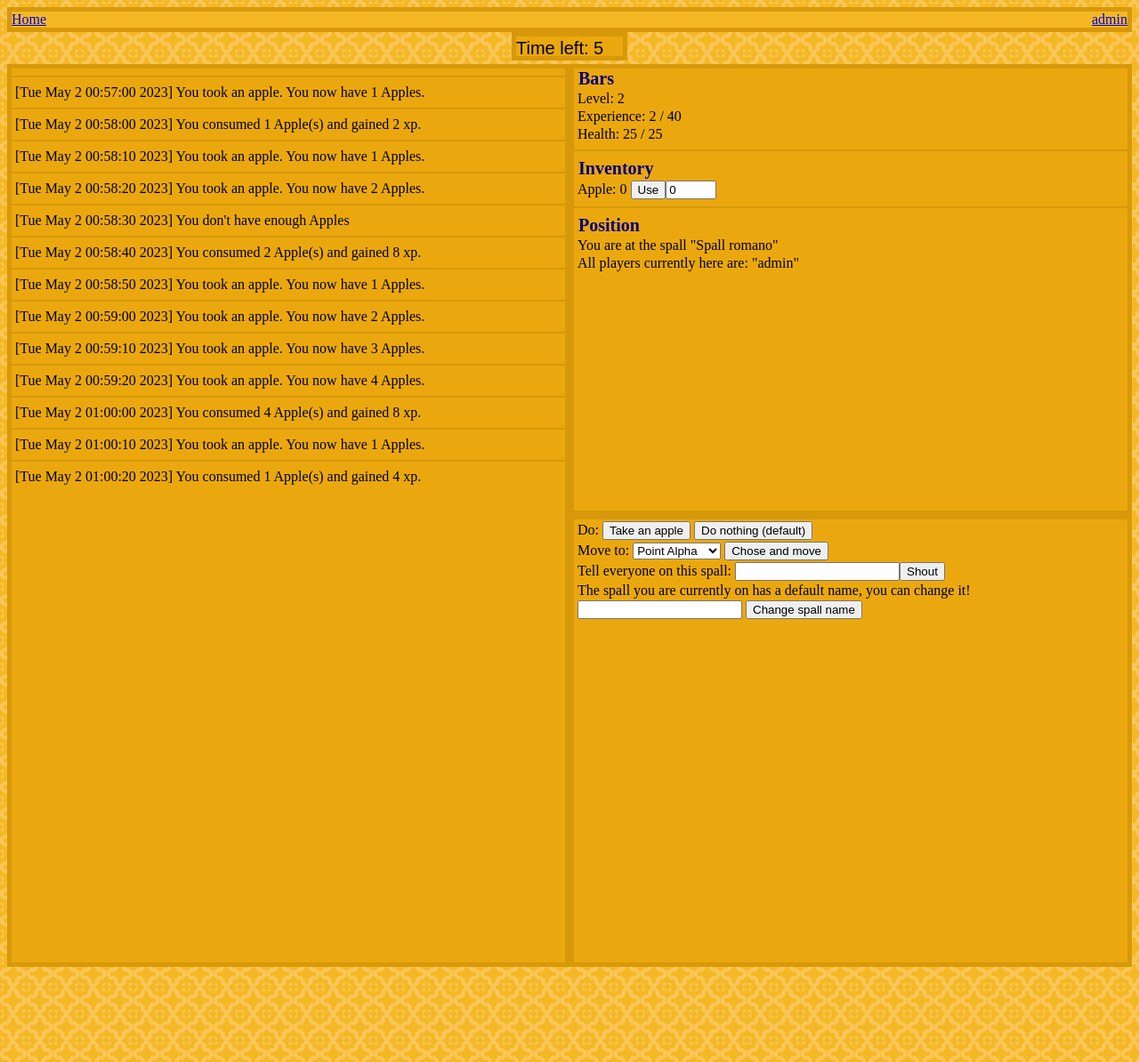
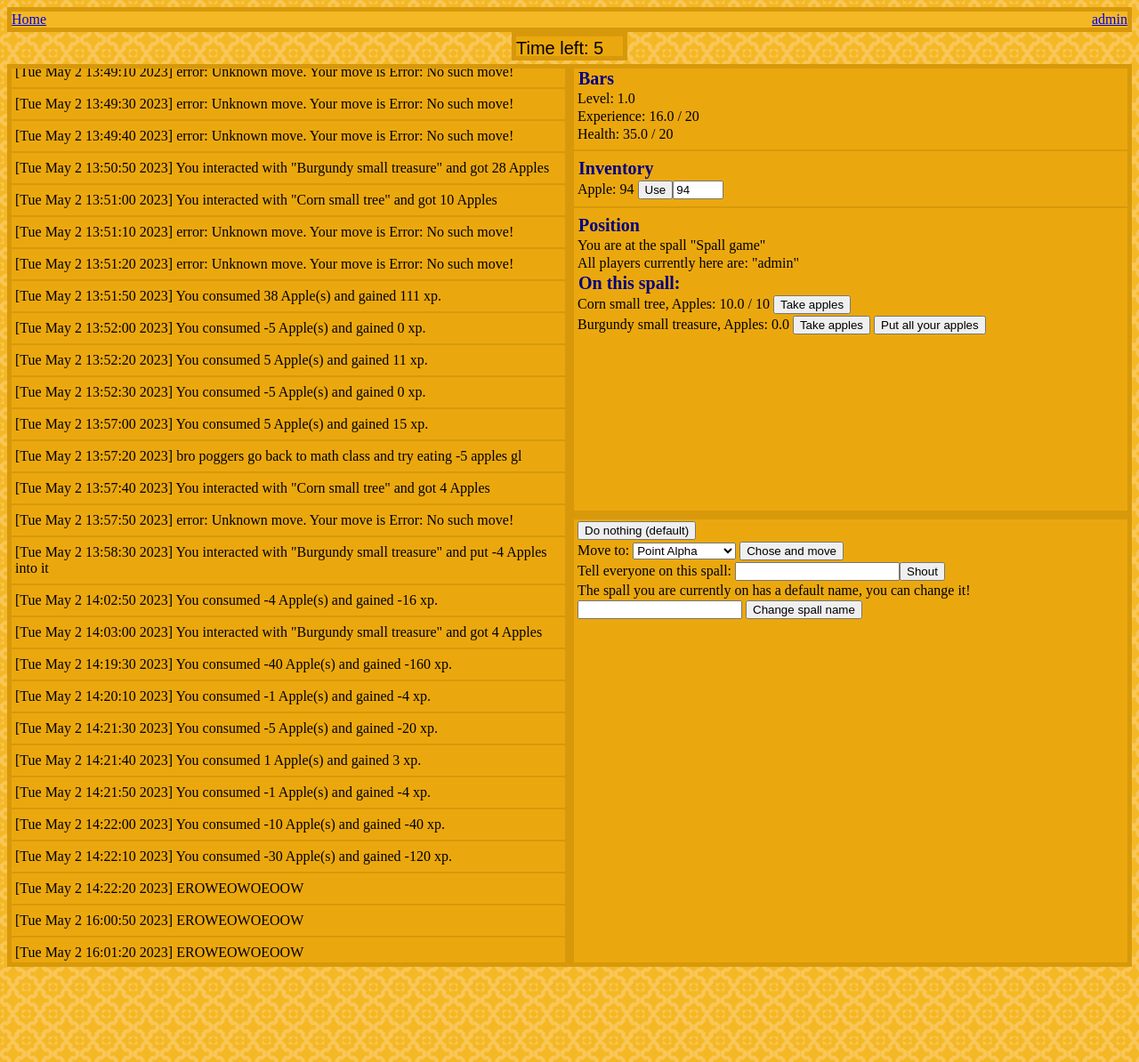
Before and after one commit to Solus-Deus/Conquester, a Flask app: page /game in a window 1280 px wide. Shown: the whole page at 89% size. Run offline with Flask 3, Linux system fonts and the light colour scheme; a user stored in the database is signed in; parts of the project's set-up code (start-up, migrations or seed data) failed here and were passed over.

Commit message:
Error in move[4:7] == "ing" still here

```diff
--- a/app.py
+++ b/app.py
@@ -4,7 +4,6 @@
 
 from flask import Flask, redirect, url_for, render_template, request, session, flash
 from flask_sqlalchemy import SQLAlchemy
-from sqlalchemy.orm import backref
 from sqlalchemy.sql import func
 from datetime import timedelta
 import threading
@@ -54,7 +53,7 @@
     nameorig = db.Column(db.Boolean)
     size = db.Column(db.Integer)
     awake = db.Column(db.Boolean)
-    ingredients = db.relationship("Ingredients", backref="spall")
+    ingredients = db.relationship("Ingredient", backref="spall")
     bridges = db.relationship("Spall", secondary=bridges, primaryjoin=(bridges.c.primary == id),
                               secondaryjoin=(bridges.c.secondary == id), backref='spallings')
     guests = db.relationship("User", secondary=guestings, backref="position")
@@ -68,7 +67,7 @@
         #    k += 2
         self.size = k
         if name == "":
-            self.name = 'Unnamed spall'
+            self.name = f'Spall {randomname.generate("n/").capitalize()}'
             self.nameorig = False
         else:
             self.name = name
@@ -86,22 +85,55 @@
     def create_neighbor(self):
         nb = Spall()
         db.session.add(nb)
-        nb = Spall.query.filter_by(name="Unnamed spall").first()
-        nb.name = f'Spall {randomname.generate("n/")}'
+        nb = Spall.query.filter_by().all()[-1]
         self.connect(nb)
 
     def wake(self):
         while self.size > len(self.bridges):
-            spall = Spall.query.filter_by(awake=False).all()
-            if random.randint(1, 20) == 20 and len(spall) > 1:
-                rs1 = random.choice(spall)
+            sspall = Spall.query.filter_by(awake=False).all()
+            if random.randint(1, 20) == 20 and len(sspall) > 1:
+                rs1 = random.choice(sspall)
                 while rs1 is self:
-                    rs1 = random.choice(spall)
+                    rs1 = random.choice(sspall)
                 self.connect(rs1)
             else:
                 self.create_neighbor()
         self.awake = True
+        if self.size == 1:
+            for i in range(5):
+                self.roll_for_stuff()
+        else:
+            for i in range(self.size):
+                self.roll_for_stuff()
         db.session.commit()
+
+    def roll_for_stuff(self):
+        pro = random.randint(1, 100)
+        apple_bar = None
+        dungeon = None
+        if pro == 100:
+            dungeon = Ingredient("big chest")
+            apple_bar = IngBar("Apples", random.randint(250, 500) + random.randint(250, 500))
+        elif pro == 99:
+            dungeon = Ingredient("big tree")
+            apple_bar = IngBar("Apples", 250, False, 250)
+        elif pro >= 96:
+            dungeon = Ingredient("average chest")
+            apple_bar = IngBar("Apples", random.randint(50, 100) + random.randint(50, 100))
+        elif pro >= 93:
+            dungeon = Ingredient("average tree")
+            apple_bar = IngBar("Apples", 50, False, 50)
+        elif pro >= 85:
+            dungeon = Ingredient("small chest")
+            apple_bar = IngBar("Apples", random.randint(10, 20) + random.randint(10, 20))
+        elif pro >= 77:
+            dungeon = Ingredient("small tree")
+            apple_bar = IngBar("Apples", 10, False, 10)
+        if dungeon is not None:
+            dungeon.bars.append(apple_bar)
+            db.session.add_all([dungeon, apple_bar])
+            dungeon = Ingredient.query.filter_by().all()[-1]
+            self.ingredients.append(dungeon)
 
 
 class User(db.Model):
@@ -141,30 +173,11 @@
             lvl.value += 1
             xp.maxx = 10 * 2 ** lvl.value
         while xp.value < 0:
-            lvl.value += 1
+            lvl.value -= 1
             xp.maxx = 10 * 2 ** lvl.value
             xp.value += xp.maxx
         hp.maxx = 15 + lvl.value * 5
         db.session.commit()
-
-
-class PlayerBar(db.Model):
-    id = db.Column(db.Integer, primary_key=True)
-    name = db.Column(db.String(120), nullable=False)
-    value = db.Column(db.Integer, nullable=False)
-    infinite = db.Column(db.Boolean)
-    maxx = db.Column(db.Integer)
-    user_id = db.Column(db.Integer, db.ForeignKey('user.id'), nullable=False)
-
-    def __init__(self, name, value=0, infin=True, maxx=None):
-        self.name = name
-        self.value = value
-        self.infinite = infin
-        if not infin:
-            self.maxx = maxx
-
-    def __repr__(self):
-        return f'<PlayerBar {self.name}>'
 
 
 class Item(db.Model):
@@ -182,35 +195,94 @@
         return f'<Item {self.name} ({self.amount})>'
 
 
+class Ingredient(db.Model):
+    id = db.Column(db.Integer, primary_key=True)
+    type = db.Column(db.String(120), nullable=False)
+    name = db.Column(db.String(120), nullable=False)
+    bars = db.relationship("IngBar", backref="ingredient")
+    spall_id = db.Column(db.Integer, db.ForeignKey('spall.id'))
+
+    def __init__(self, tyype, name=""):
+        self.type = tyype
+        if name == "":
+            self.name = randomname.generate("a/") + " " + tyype
+            self.name = self.name.capitalize()
+        else:
+            self.name = name
+
+    def __repr__(self):
+        return f'<Ingredient {self.type} "{self.name}">'
+
+
+class PlayerBar(db.Model):
+    id = db.Column(db.Integer, primary_key=True)
+    name = db.Column(db.String(120), nullable=False)
+    value = db.Column(db.Float, nullable=False)
+    infinite = db.Column(db.Boolean)
+    maxx = db.Column(db.Integer)
+    user_id = db.Column(db.Integer, db.ForeignKey('user.id'), nullable=False)
+
+    def __init__(self, name, value=0, infin=True, maxx=None):
+        self.name = name
+        self.value = value
+        self.infinite = infin
+        if not infin:
+            self.maxx = maxx
+
+    def __repr__(self):
+        return f'<PlayerBar {self.name}>'
+
+
 class ItemBar(db.Model):
     id = db.Column(db.Integer, primary_key=True)
     name = db.Column(db.String(120), nullable=False)
-    value = db.Column(db.Integer, nullable=False)
+    value = db.Column(db.Float, nullable=False)
     infinite = db.Column(db.Boolean)
+    maxx = db.Column(db.Integer)
     item_id = db.Column(db.Integer, db.ForeignKey('item.id'), nullable=False)
 
-    def __init__(self, name, value=0, infin=True):
+    def __init__(self, name, value=0, infin=True, maxx=None):
         self.name = name
         self.value = value
         self.infinite = infin
+        if not infin:
+            self.maxx = maxx
 
     def __repr__(self):
-        return f'<ItemBar {self.name} of {self.item_id}>'
+        return f'<ItemBar {self.name}>'
 
 
-class Ingredients(db.Model):
+class IngBar(db.Model):
     id = db.Column(db.Integer, primary_key=True)
     name = db.Column(db.String(120), nullable=False)
-    spall_id = db.Column(db.Integer, db.ForeignKey('spall.id'), nullable=False)
+    value = db.Column(db.Float, nullable=False)
+    infinite = db.Column(db.Boolean)
+    maxx = db.Column(db.Integer)
+    ing_id = db.Column(db.Integer, db.ForeignKey('ingredient.id'), nullable=False)
+
+    def __init__(self, name, value=0, infin=True, maxx=None):
+        self.name = name
+        self.value = value
+        self.infinite = infin
+        if not infin:
+            self.maxx = maxx
 
     def __repr__(self):
-        return f'<Ingredient {self.name}>'
+        return f'<IngBar {self.name}>'
 
 
 def perform_task():
     print(time.ctime())
     with app.app_context():
+        spalls = Spall.query.filter_by().all()
         movers = User.query.filter_by().all()
+        for spall in spalls:
+            for ing in spall.ingredients:
+                apples = next(i for i in ing.bars if i.name == "Apples")
+                if not apples.infinite:
+                    if apples.value < apples.maxx:
+                        apples.value += apples.maxx / 100
+                        apples.value = round(apples.value, 2)
         for mover in movers:
             bars = mover.bars
             hp = next(i for i in bars if i.name == "Health")
@@ -220,7 +292,34 @@
             if move != "":
                 inventory = mover.inventory
                 newlog = "EROWEOWOEOOW"
-                if move == "apple":
+                if move[:8] == "use item":
+                    use, item, num = move.split(",")
+                    num = int(num)
+                    item = next(i for i in mover.inventory if i.name == item)
+                    if item.amount < num:
+                        newlog = f"You don't have enough {item.name}s"
+                    # elif num < 0:
+                    #    newlog = f"bro poggers go back to math class and try eating {num} apples gl"
+                    else:
+                        item.amount -= num
+                        if item.name == "Apple":
+                            addxp = 0
+                            if num >= 0:
+                                for i in range(num):
+                                    addxp += random.randint(2, 4)
+                            else:
+                                for i in range(-num):
+                                    addxp -= 4
+                            xp = next(i for i in mover.bars if i.name == "Experience")
+                            xp.value += addxp
+                            newlog = f'You consumed {num} Apple(s) and gained {addxp} xp.'
+                        else:
+                            newlog = f'You consumed {num} "{item.name}(s)". Why? Nobody knows...'
+                elif move[4:7] == "ing":
+                    use_type, ing, ing_id = move.split(",")
+                    pos = mover.position[0]
+                    ing = next(i for i in pos.ingredients if i.id == int(ing_id))
+                    apple_bar = next(i for i in ing.bars if i.name == "Apples")
                     found_item = None
                     for i in inventory:
                         if i.name == "Apple":
@@ -230,26 +329,41 @@
                         found_item = Item("Apple")
                         mover.inventory.append(found_item)
                         db.session.add(found_item)
-                    found_item.amount += 1
-
-                    newlog = "You took an apple. You now have " + str(found_item.amount) + " Apples."
-                elif move[:3] == "use":
-                    use, item, num = move.split(",")
-                    num=int(num)
-                    item = next(i for i in mover.inventory if i.name == item)
-                    if item.amount < num:
-                        newlog = f"You don't have enough {item.name}s"
+                    player_apples = next(i for i in mover.inventory if i.name == "Apple")
+                    if use_type == "use":
+                        if ing.type[:-4] == "tree":
+                            lvl = next(i for i in mover.bars if i.name == "Level")
+                            change = random.randint(lvl.value, lvl.value * 5)
+                            if change > floor(apple_bar.value):
+                                change = floor(apple_bar.value)
+                            newlog = f'You interacted with "{ing.name}" and got {change} Apples'
+                            if ing.type[0] == "s":
+                                dif = 1
+                            elif ing.type[0] == "a":
+                                dif = 5
+                            elif ing.type[0] == "b":
+                                dif = 25
+                            else:
+                                dif = 0
+                            ra = random.random()
+                            if ra < dif / lvl.value:
+                                hp = next(i for i in mover.bars if i.name == "Health")
+                                dmg = random.randint(dif, dif * 5)
+                                hp.value -= dmg
+                                newlog += f', but you fell down and lost {dmg} hp'
+                        elif ing.type[:-5] == "chest":
+                            change = floor(apple_bar.value)
+                        else:
+                            change = 0
+                    elif use_type == "put":
+                        change = -player_apples.amount
+                        newlog = f'You interacted with "{ing.name}" and put {-change} Apples into it'
                     else:
-                        item.amount -= num
-                        if item.name == "Apple":
-                            addxp = 0
-                            for i in range(num):
-                                addxp += random.randint(2, 4)
-                            xp = next(i for i in mover.bars if i.name == "Experience")
-                            xp.value += addxp
-                            newlog = f'You consumed {num} Apple(s) and gained {addxp} xp.'
-                        else:
-                            newlog = f'You consumed {num} "{item.name}(s)". Why? Nobody knows...'
+                        change = 0
+                        newlog = f'You interacted with "{ing.name}" and somehow broke it. Good job. Notify me pls'
+                    player_apples.amount += change
+                    apple_bar.value -= change
+                    apple_bar.value = round(apple_bar.value, 2)
                 elif move[:18] == "move to spall no. ":
                     place = move[18:]
                     newwhere = Spall.query.filter_by(id=place).first()
@@ -447,11 +561,21 @@
                 move = "rename spall to " + newname
             else:
                 for item in found_user.inventory:
-                    if request.form.get(f"use {item.name}") == "Use":
-                        move = f"use,{item.name},{request.form[f'numberof {item.name}']}"
+                    if request.form.get(f"use item {item.name}") == "Use":
+                        move = f"use item,{item.name},{request.form[f'numberof {item.name}']}"
                         break
                 else:
-                    move = "Error: No such move!"
+                    for ing in found_user.position[0].ingredients:
+                        if request.form.get(f"use ing {ing.id}") == "Take apples":
+                            move = f"use,ing,{ing.id}"
+                            break
+                    else:
+                        for ing in found_user.position[0].ingredients:
+                            if request.form.get(f"put ing {ing.id}") == "Put all your apples":
+                                move = f"put,ing,{ing.id}"
+                                break
+                        else:
+                            move = "Error: No such move!"
             found_user.move = move
             db.session.commit()
             flash(f'You choose move: "{move}", it will happen soon.', "info")
--- a/templates/admin.html
+++ b/templates/admin.html
@@ -4,15 +4,15 @@
 <h1>Probably the ABMID page</h1>
 <div class="log">
     <table>
-        <tr><th>#</th><th>Name</th><th>Password</th><th>Email</th><th>Position</th><th>Apples</th></tr>
+        <tr><th>#</th><th>Name</th><th>Password</th><th>Email</th><th>Position</th><th>Inventory</th></tr>
         {%for i in range(0, lenn)%}
         <tr><td>{{listt[i]["id"]}}</td><td>{{listt[i]["name"]}}</td><td>{{listt[i]["password"]}}</td><td>{{listt[i]["email"]}}</td><td>{{listt[i]["position"]}}</td><td>{{listt[i]["inventory"]}}</td></tr>
         {%endfor%}
     </table>
     <table>
-        <tr><th>Spall  id</th><th>Spall name</th><th>Connection number</th><th>Connections</th></tr>
+        <tr><th>Spall  id</th><th>Spall name</th><th>Connection number</th><th>Size</th><th>Stuff</th></tr>
         {%for i in range(0, spalen)%}
-        <tr><td>{{spalls[i].id}}</td><td>{{spalls[i].name}}</td><td>{{spalls[i].connections}}</td><td>{{spalls[i].bridges}}</td></tr>
+        <tr><td>{{spalls[i].id}}</td><td>{{spalls[i].name}}</td><td>{{spalls[i].size}}</td><td>{{spalls[i].bridges}}</td><td>{{spalls[i].ingredients}}</td></tr>
         {%endfor%}
     </table>
 </div>
--- a/templates/gamebase.html
+++ b/templates/gamebase.html
@@ -39,7 +39,7 @@
     <h3>Inventory</h3>
     <form method="post" action="#">
         {% for i in user.inventory %}
-        <p>{{i.name}}: {{i.amount}} <input type="submit" value="Use" name="use {{i.name}}"><input type="text" name="numberof {{i.name}}" size="4" value="{{i.amount}}">
+        <p>{{i.name}}: {{i.amount}} <input type="submit" value="Use" name="use item {{i.name}}"><input type="text" name="numberof {{i.name}}" size="4" value="{{i.amount}}">
         </p>
         {% endfor %}
     </form>
@@ -51,11 +51,25 @@
         "{{i.name}}"
         {% endfor %}
     </p>
+    <h3>On this spall:</h3>
+    <form method="post" action="#">
+    {% for i in pos.ingredients %}
+    <p>{{i.name}}, {{i.bars[0].name}}: {{i.bars[0].value}}
+        {%if not i.bars[0].infinite%}
+        / {{i.bars[0].maxx}}
+        {%endif%}
+        <input type="submit" value="Take apples" name="use ing {{i.id}}">
+        {%if i.bars[0].infinite%}
+        <input type="submit" value="Put all your apples" name="put ing {{i.id}}">
+        {%endif%}
+    </p>
+    {% endfor %}
+    </form>
+
 </div>
 <div class="gamelog halfheight">
     <form method="post" action="#">
-        <p>Do: <input type="submit" value="Take an apple" name="apple">
-            <input type="submit" value="Do nothing (default)" name="ping"></p>
+        <p><input type="submit" value="Do nothing (default)" name="ping"></p>
         <p>Move to:
             <select id="place" name="placelist">
                 {% for i in pos.bridges %}
```
Also changed, not shown: instance/database.sqlite3.
